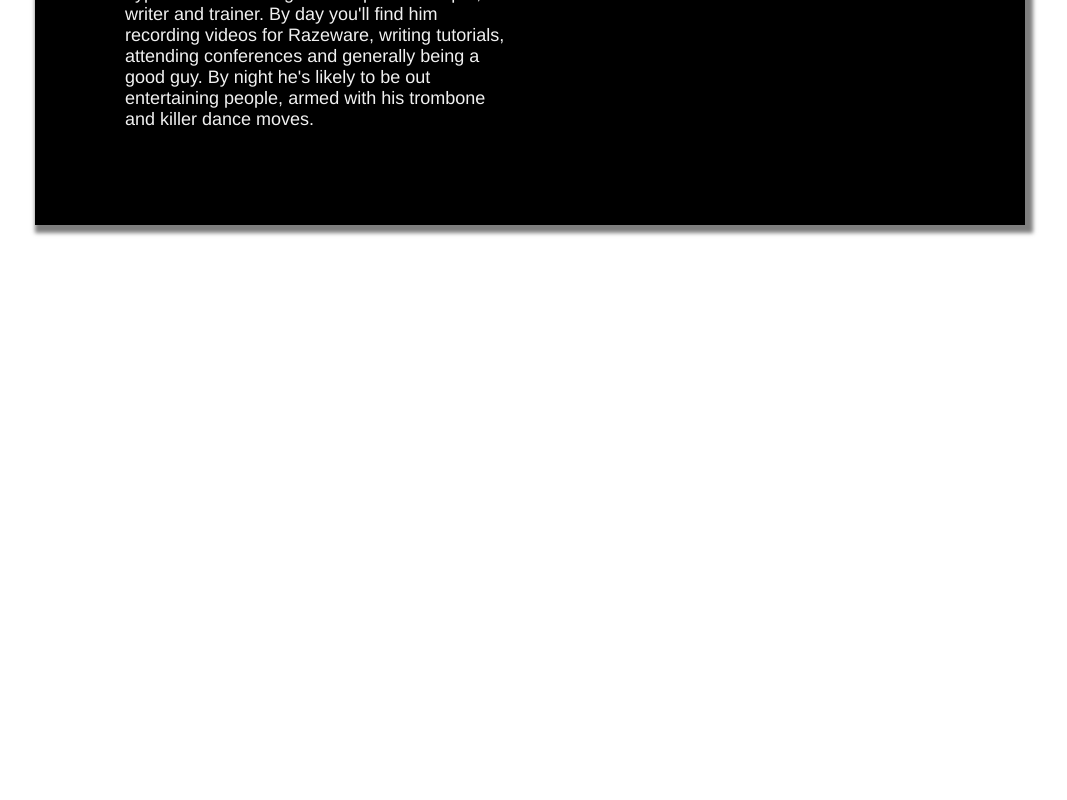
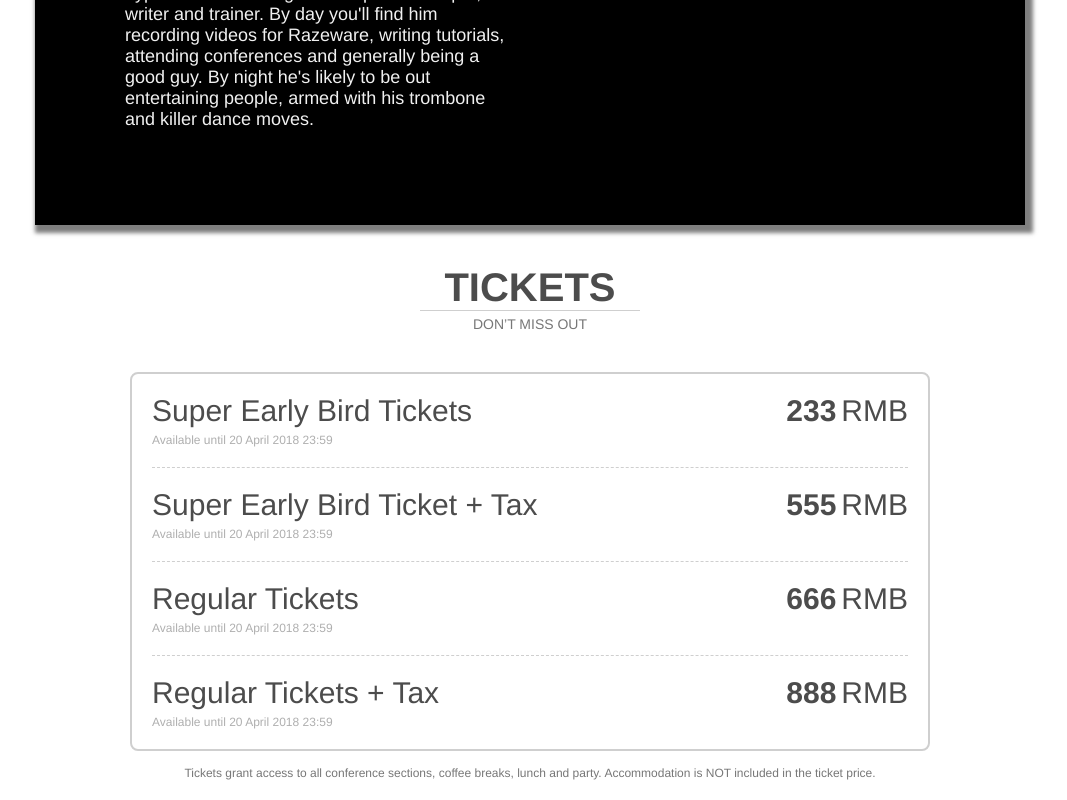
Before and after one commit to atConf/atswift2018, a Vue app: page / in a window 1280 px wide. Shown: the part 2861-3661 px from the top of the page, without its empty margins (110-1177 px from the left). Before the commit the page ends 3106 px from the top, so only its background shows below. Built offline with nearby package versions, Linux system fonts and the light colour scheme.

Commit message:
添加售票

```diff
--- a/src/App.vue
+++ b/src/App.vue
@@ -3,6 +3,7 @@
     <NavgationBar />
     <Home />
     <Talkers />
+    <Tickets />
   </div>
 </template>
 
@@ -10,13 +11,15 @@
 import NavgationBar from './components/NavgationBar.vue'
 import Home from './components/Home.vue'
 import Talkers from './components/Talkers'
+import Tickets from './components/Tickets'
 
 export default {
   name: 'app',
   components: {
     NavgationBar,
     Home,
-    Talkers
+    Talkers,
+    Tickets
   }
 }
 </script>
--- /dev/null
+++ b/src/components/Tickets.vue
@@ -0,0 +1,97 @@
+<template>
+  <div class="tickets">
+    <div class="title">
+      TICKETS
+    </div>
+    <div class="sub-title">
+      DON’T MISS OUT
+    </div>
+    <div class="container">
+      <div class="ticket" v-for="ticket in tickets" :key="ticket.name">
+        <div style="display: flex;">
+          <span style="flex: 1;">{{ ticket.name }}</span>
+          <span style="font-weight: bold; margin-right: 5px;">{{ ticket.price }}</span>
+          <span>RMB</span>
+        </div>
+        <div class="note">
+          {{ ticket.note }}
+        </div>
+      </div>
+    </div>
+    <div class="tip">
+      Tickets grant access to all conference sections, coffee breaks, lunch and party. Accommodation is NOT included in the ticket price.
+    </div>
+  </div>
+</template>
+
+<script>
+export default {
+
+  data () {
+    return {
+      tickets: [
+        { name: 'Super Early Bird Tickets', note: 'Available until 20 April 2018 23:59', price: 233 },
+        { name: 'Super Early Bird Ticket + Tax', note: 'Available until 20 April 2018 23:59', price: 555 },
+        { name: 'Regular Tickets', note: 'Available until 20 April 2018 23:59', price: 666 },
+        { name: 'Regular Tickets + Tax', note: 'Available until 20 April 2018 23:59', price: 888 }
+      ]
+    }
+  }
+
+}
+</script>
+
+<style lang="less" scoped>
+.tickets {
+  padding: 20px;
+  display: flex;
+  flex-direction: column;
+  align-items: center;
+
+  .title {
+    font-weight: bold;
+    font-size: 40px;
+    color: #4C4C4C;
+    border-bottom: 1px solid #CFCFCF;
+    margin: auto;
+    width: 220px;
+  }
+
+  .sub-title {
+    font-size: 14px;
+    color: #777777;
+    margin-top: 5px;
+  }
+
+  .container {
+    border: 2px solid #CFCFCF;
+    border-radius: 8px;
+    width: 800px;
+    margin: 40px 0 15px;
+    padding: 0 20px;
+
+    .ticket {
+      font-size: 30px;
+      color: #4C4C4C;
+      text-align: left;
+      padding: 20px 0;
+
+      &:not(:last-child) {
+        border-bottom: 1px dashed #CFCFCF;
+      }
+
+      .note {
+        font-size: 12px;
+        color: #AFAFAF;
+        margin-top: 5px;
+      }
+    }
+  }
+
+  .tip {
+    font-size: 12px;
+    color: #777777;
+    // text-align: center;
+  }
+}
+</style>
```
Also changed, not shown: src/components/Schedule.vue (added, +22 -0 lines).
